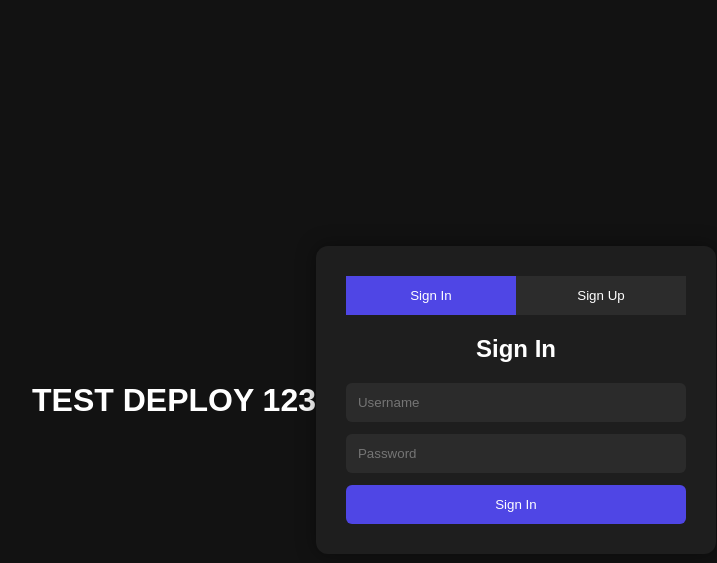
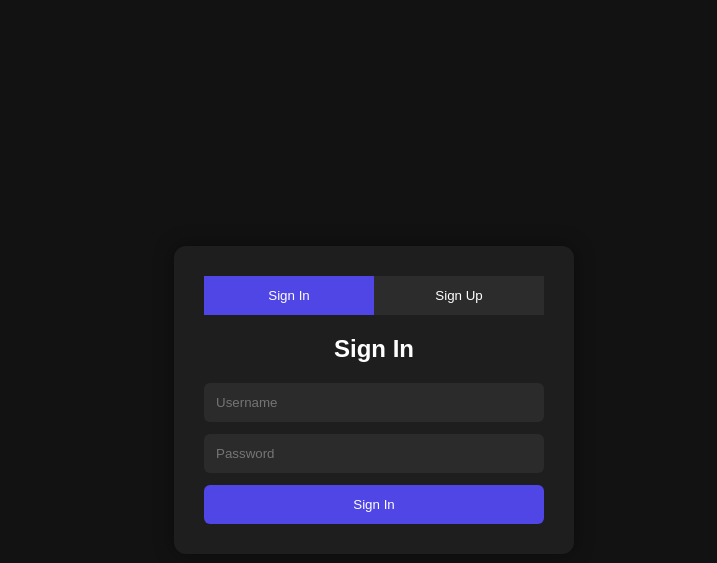
Before and after one commit to LBozonFeild/School, a Django app: page / in a window 1280 px wide. Shown: the top 563 px of the page, without its empty margins (266-983 px from the left). Run offline with Django 5.2, Linux system fonts and the light colour scheme.

```diff
--- a/a/templates/auth.html
+++ b/a/templates/auth.html
@@ -97,7 +97,6 @@ button.submit:hover{
 </head>
 
 <body>
-<h1>TEST DEPLOY 123</h1>
 <div class="container">
 
 
```
